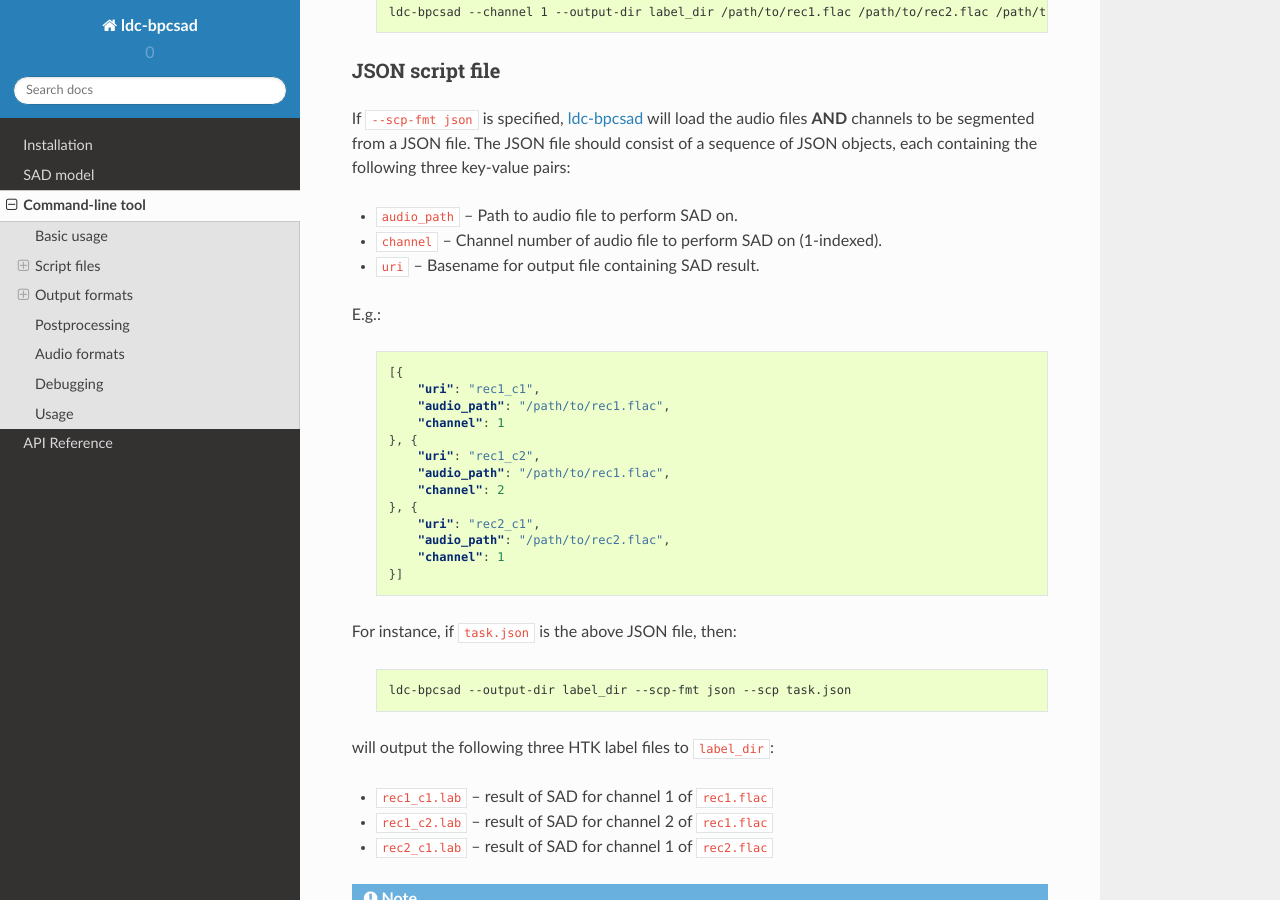
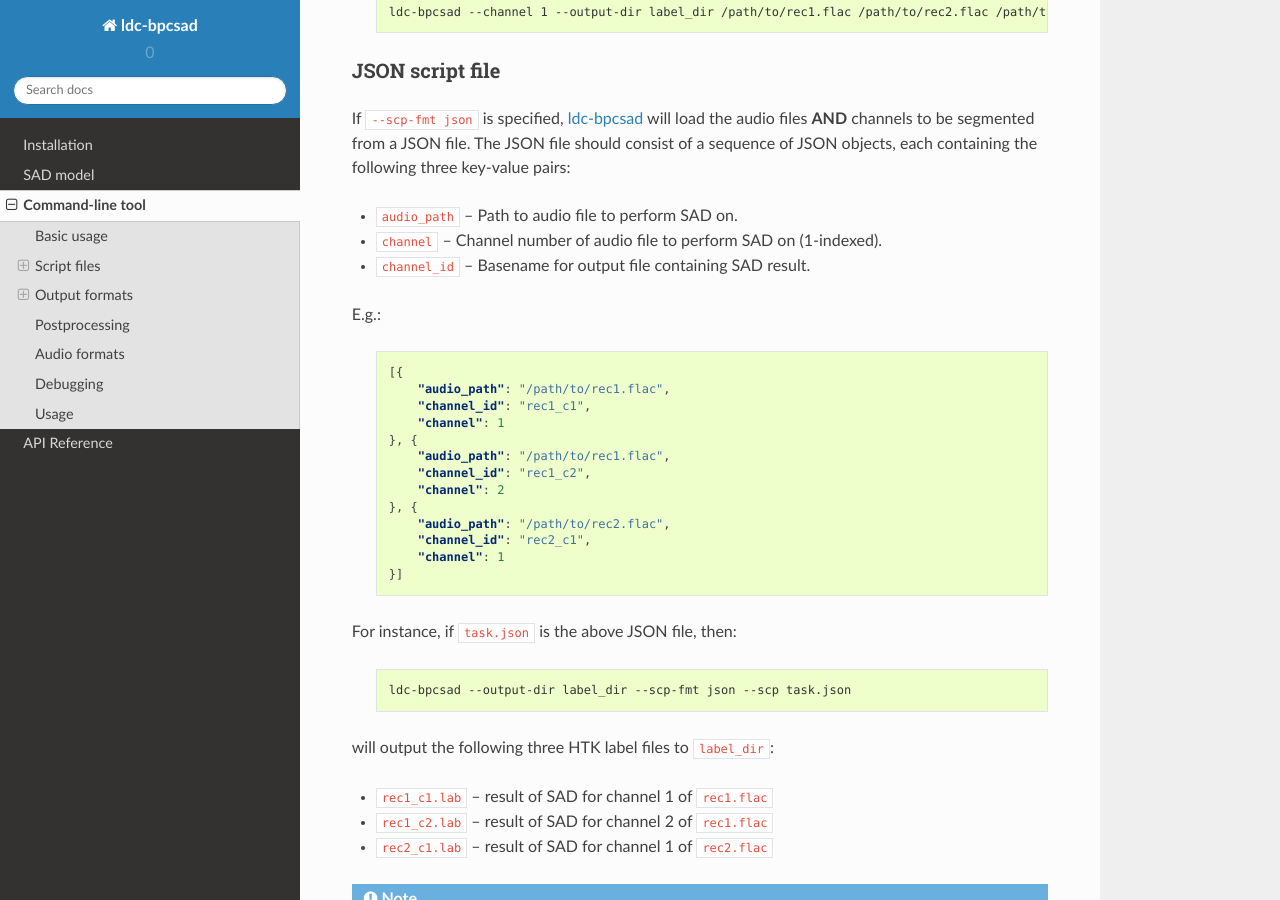
Before and after one commit to Linguistic-Data-Consortium/ldc-bpcsad, a Sphinx documentation site: the page built from docs/source/cli.rst, in a window 1280 px wide and 900 px high, scrolled down 1457 px. Built offline with Sphinx 7.4.7 and the Read the Docs theme 2.0.0, drawn with Linux system fonts in a browser that asks for light colours.

Commit message:
refactor: URI ==> ID everywhere; eliminates potential for confusion with RFC 3986

```diff
--- a/docs/source/cli.rst
+++ b/docs/source/cli.rst
@@ -72,23 +72,23 @@
 
 - ``audio_path``  --  Path to audio file to perform SAD on.
 - ``channel``  --  Channel number of audio file to perform SAD on (1-indexed).
-- ``uri``  --  Basename for output file containing SAD result.
+- ``channel_id``  --  Basename for output file containing SAD result.
 
 E.g.:
 
   .. code-block:: json
 
     [{
-        "uri": "rec1_c1",
         "audio_path": "/path/to/rec1.flac",
+        "channel_id": "rec1_c1",
         "channel": 1
     }, {
-        "uri": "rec1_c2",
         "audio_path": "/path/to/rec1.flac",
+        "channel_id": "rec1_c2",
         "channel": 2
     }, {
-        "uri": "rec2_c1",
         "audio_path": "/path/to/rec2.flac",
+        "channel_id": "rec2_c1",
         "channel": 1
     }]
 
```
Also changed, not shown: 2 other files.
